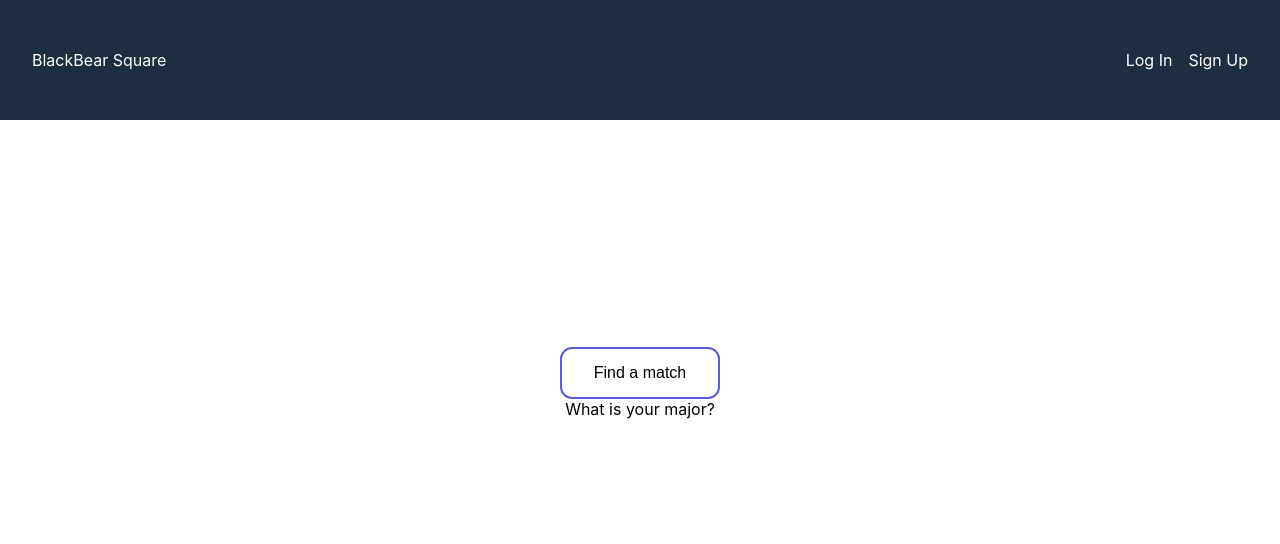
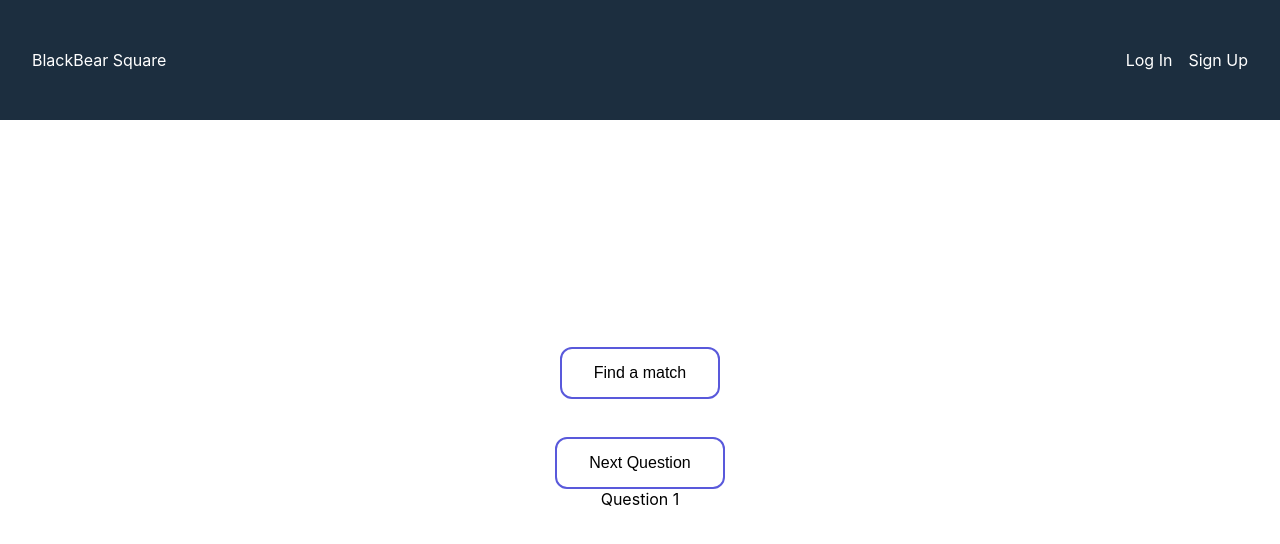
Before and after one commit to 2022-autumn-cos-420/Team-Egg, a React (Create React App) app in the folder client/: page / in a window 1280 px wide. Both pictures are taken after a click on the button "Find a match". Shown: the top 544 px of the page. Built offline with nearby package versions, Linux system fonts and the light colour scheme.

Commit message:
Added a button to cycle through match questions

```diff
--- a/client/src/App.tsx
+++ b/client/src/App.tsx
@@ -1,8 +1,8 @@
 import React from 'react';
-import './App.css';
 import Navbar from './components/Navbar';
 import FindMatch from './components/Findmatch';
-import './styles.css'
+import './styles.css';
+import './App.css';
 
 function App() {
   return (
--- a/client/src/components/Findmatch.tsx
+++ b/client/src/components/Findmatch.tsx
@@ -1,18 +1,30 @@
+import { match } from 'assert';
 import React, { useState } from 'react'
 import { Button } from "react-bootstrap"
 
 export default function FindMatch(): JSX.Element {
     const [inProg, setInProg] = useState<boolean>(false);
+    const [questionIndex, setQuestionIndex] = useState<number>(0);
+    const questionsList = ["Question 1", "Question 2", "Question 3", "Question 4"]
+
 
     function startMatch(): void {
         setInProg(!inProg);
+    }
 
+    function nextQuestion(): void {
+        if(questionIndex != questionsList.length -1){
+            setQuestionIndex(questionIndex + 1);
+        }
     }
 
     return(
-        <div>
-            <Button className = "match-button" disabled = {inProg} onClick = {() => startMatch()}>Find a match</Button>
-            {inProg && <div>What is your major?</div>}
+        <><div>
+            <Button className="match-button" disabled={inProg} onClick={() => startMatch()}>Find a match</Button>
         </div>
+
+        <div><Button className="next-button" disabled={!inProg} onClick={() => nextQuestion()}>Next Question</Button>
+            {inProg && <div>{questionsList[questionIndex]}</div>}
+        </div></>
     );
 }
--- a/client/src/styles.css
+++ b/client/src/styles.css
@@ -4,6 +4,10 @@
 
  body {
     margin: 0;
+ }
+
+ .App {
+   text-align: center;
  }
 
  .nav {
@@ -50,3 +54,23 @@
    background-color: #5959db;
    color: white;
  }
+
+ .next-button {
+   background-color: white;
+   border: 2px solid #5959db;
+   color: black;
+   padding: 15px 32px;
+   border-radius: 12px;
+   text-align: center;
+   text-decoration: none;
+   display: inline-block;
+   font-size: 16px;
+   margin-top: 1cm;
+   transition-duration: 0.2s;
+   cursor: pointer;
+ }
+
+ .next-button:hover {
+   background-color: #5959db;
+   color: white;
+ }
```
Also changed, not shown: client/src/logo.svg (deleted).
